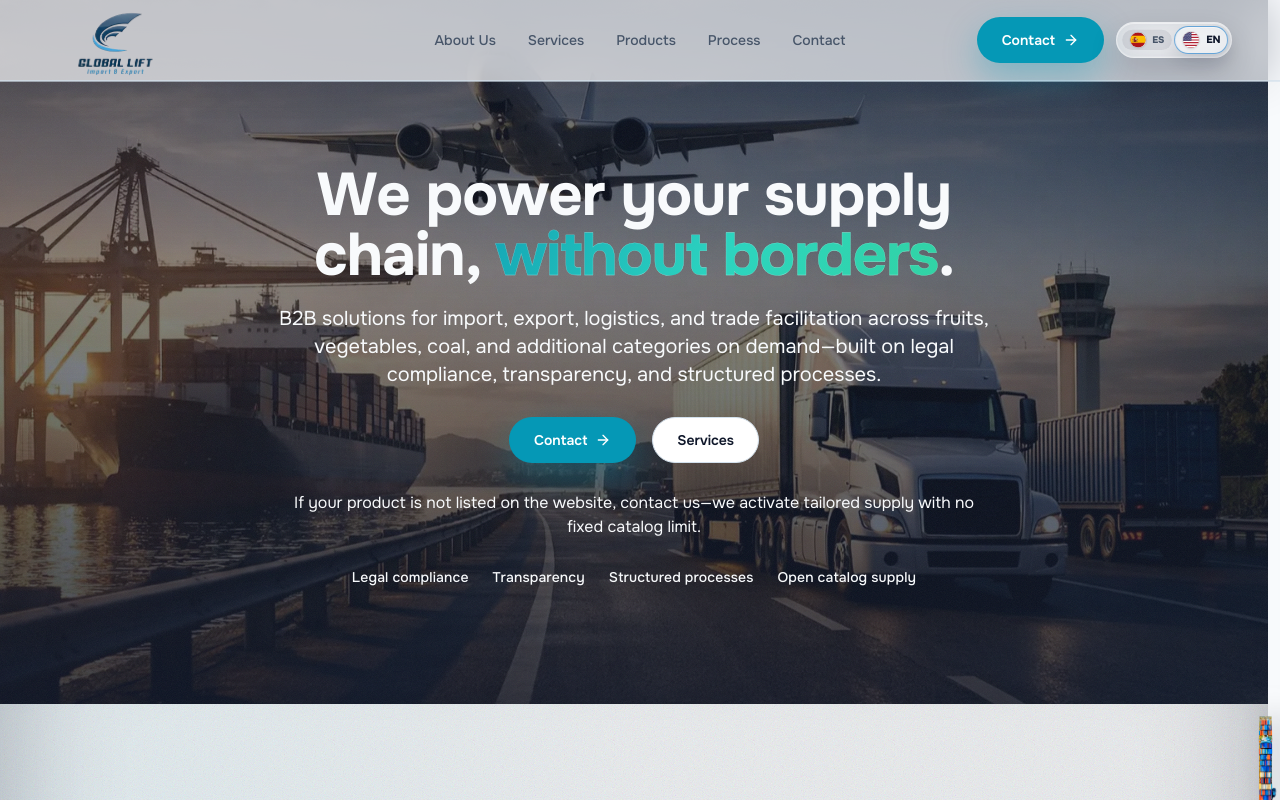
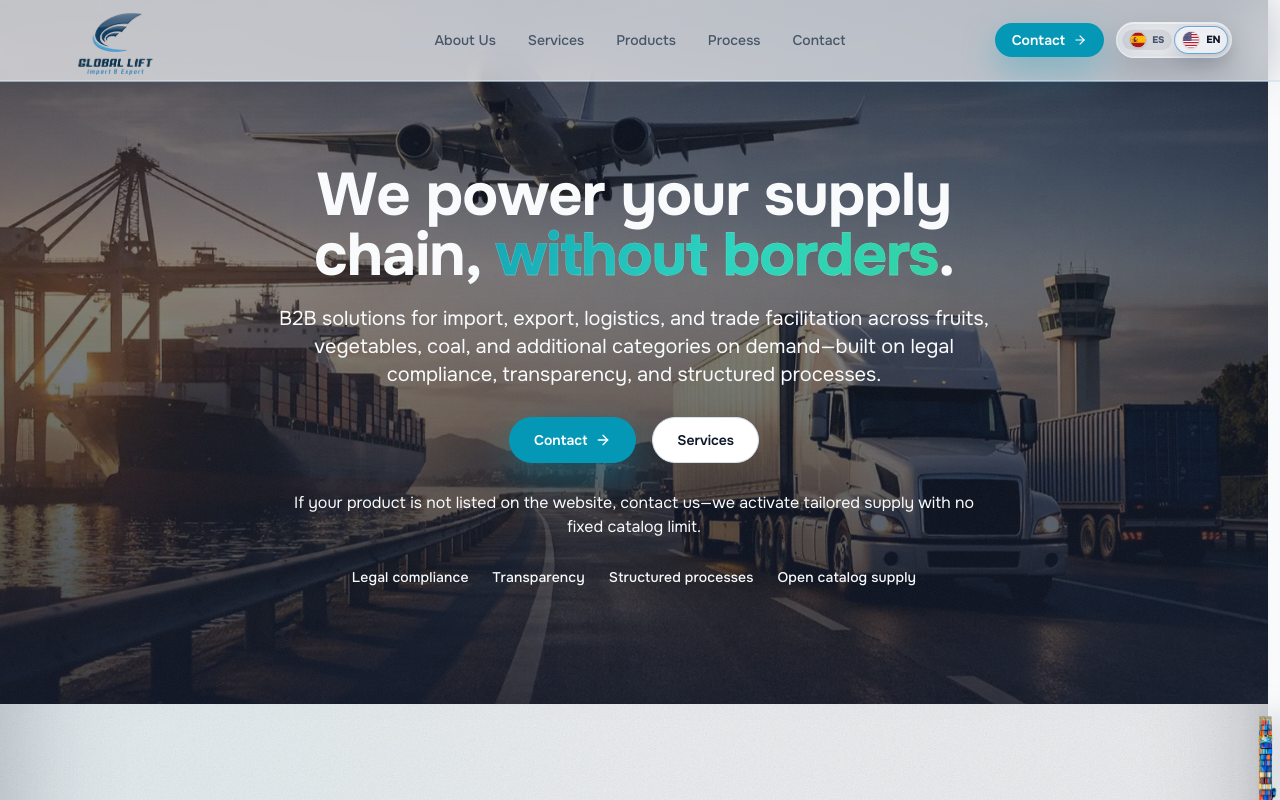
Before and after one commit to danyer94/GlobalLift-Nextjs, a Next.js app: page / in a window 1280 px wide. Shown: the top 800 px of the page. Built offline with nearby package versions, Linux system fonts and the light colour scheme.

Commit message:
style: update Navigation component and add button styling for improved layout and visual consistency

```diff
--- a/src/components/Navigation.tsx
+++ b/src/components/Navigation.tsx
@@ -94,9 +94,12 @@ export function Navigation({ items, copy, language, onLanguageChange }: Navigati
             </div>
 
             <div className="flex shrink-0 items-center gap-2 sm:gap-3 ml-auto">
-              <a href="#contact" className="btn btn-contact hidden lg:inline-flex">
+              <a
+                href="#contact"
+                className="btn btn-contact btn-nav hidden lg:inline-flex"
+              >
                 {copy.cta}
-                <ArrowRight className="h-4 w-4" aria-hidden="true" />
+                <ArrowRight className="h-3.5 w-3.5" aria-hidden="true" />
               </a>
               <LanguageToggle value={language} onChange={onLanguageChange} />
               <button
--- a/styles/globals.css
+++ b/styles/globals.css
@@ -210,6 +210,11 @@
     box-shadow: 0 18px 42px rgb(var(--brand-cta) / 0.42);
   }
 
+  /* Compact variant used only in the navigation bar */
+  .btn-nav {
+    @apply min-h-0 py-1.5 px-4 rounded-full text-sm;
+  }
+
   .badge {
     @apply inline-flex items-center gap-2 rounded-full border border-secondary/30 bg-secondary/10 px-3 py-1 text-[0.65rem] uppercase tracking-[0.32em] text-secondary shadow-soft;
     font-family: var(--font-jetbrains-mono), ui-monospace, SFMono-Regular, monospace;
```
Also changed, not shown: 1 other file (tests, documents, lock files or other folders).
